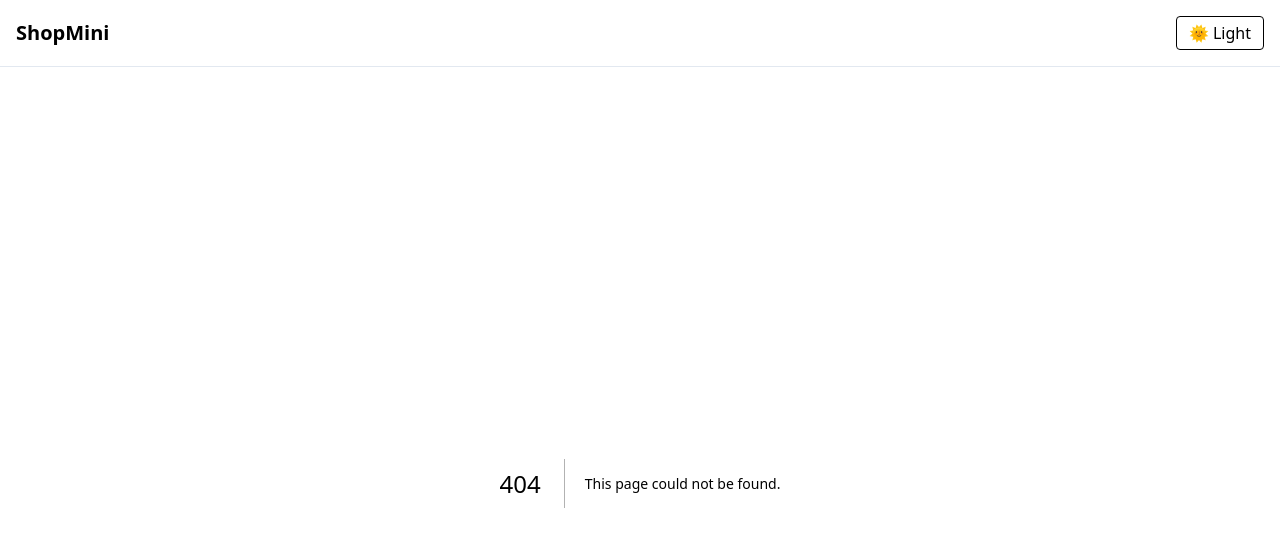
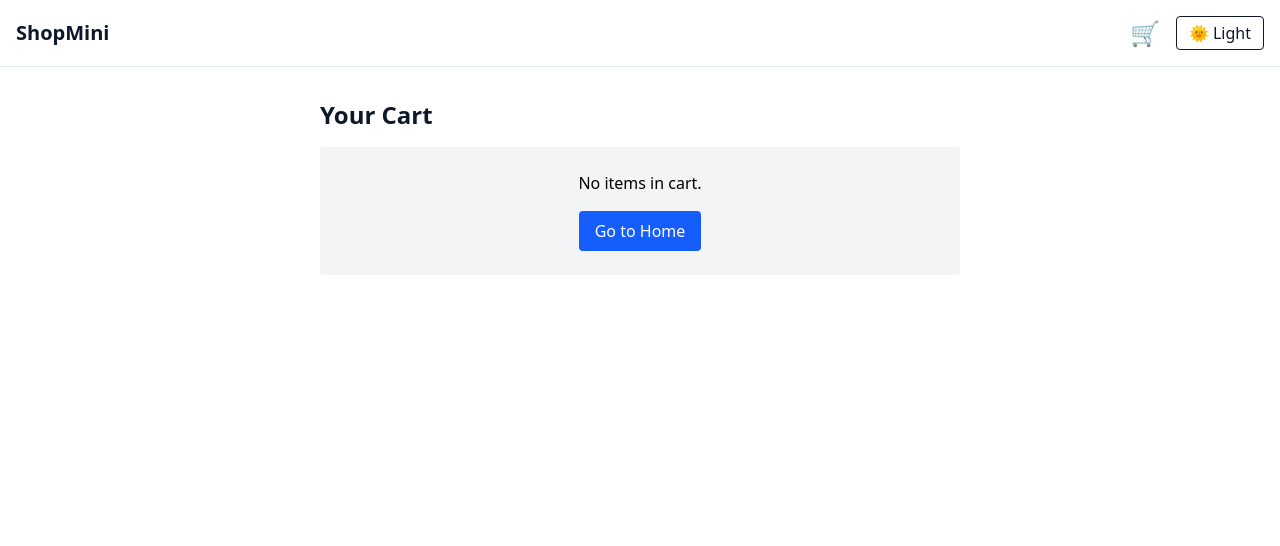
Before and after one commit to UDAY525/nextjs-demotask, a Next.js app: page /cart in a window 1280 px wide. Before the commit this address had no page. Shown: the top 546 px of the page. Built offline with nearby package versions, Linux system fonts and the light colour scheme.

Commit message:
Implement cart functionality with CartNavIcon and CartPage; remove CartButton and update CartContext

```diff
--- /dev/null
+++ b/src/app/cart/page.jsx
@@ -0,0 +1,90 @@
+"use client";
+import React from "react";
+import Link from "next/link";
+import { useCart } from "../../context/CartContext";
+
+const CartPage = () => {
+  const { cart, removeFromCart, addToCart, decreaseQuantity } = useCart();
+
+  // Helper to decrease quantity or remove if qty becomes 0
+  const decreaseQty = (item) => {
+    decreaseQuantity(item);
+  };
+
+  // Helper to increase quantity
+  const increaseQty = (item) => {
+    addToCart(item);
+  };
+
+  const total = cart.reduce(
+    (sum, item) => sum + (item.price || 0) * (item.qty || 1),
+    0
+  );
+
+  return (
+    <div className="max-w-2xl mx-auto p-4">
+      <h1 className="text-2xl font-bold mb-4">Your Cart</h1>
+      {cart.length === 0 ? (
+        <div className="bg-gray-100 dark:bg-gray-800 p-6 rounded text-center">
+          <p className="mb-4 text-black">No items in cart.</p>
+          <Link
+            href="/"
+            className="inline-block px-4 py-2 bg-blue-600 text-white  rounded hover:bg-blue-700"
+          >
+            Go to Home
+          </Link>
+        </div>
+      ) : (
+        <>
+          <ul className="divide-y divide-gray-200 dark:divide-gray-700 mb-4">
+            {cart.map((item) => (
+              <li
+                key={item.id}
+                className="flex justify-between items-center py-3"
+              >
+                <div>
+                  <p className="font-medium">{item.title}</p>
+                  <p className="text-sm text-gray-500">
+                    ${item.price} × {item.qty}
+                  </p>
+                  <div className="flex items-center gap-2 mt-1">
+                    <button
+                      onClick={() => decreaseQty(item)}
+                      className="px-2 text-black bg-gray-200 dark:bg-gray-700 rounded"
+                    >
+                      -
+                    </button>
+                    <span>{item.qty}</span>
+                    <button
+                      onClick={() => increaseQty(item)}
+                      className="px-2 text-black bg-gray-200 dark:bg-gray-700 rounded"
+                    >
+                      +
+                    </button>
+                  </div>
+                </div>
+                <button
+                  onClick={() => removeFromCart(item.id)}
+                  className="text-red-500 text-sm"
+                >
+                  Remove
+                </button>
+              </li>
+            ))}
+          </ul>
+          <div className="text-right font-semibold">
+            Total: ${total.toFixed(2)}
+          </div>
+          <Link
+            href="/"
+            className="inline-block mt-6 px-4 py-2 bg-blue-600 text-white rounded hover:bg-blue-700"
+          >
+            Continue Shopping
+          </Link>
+        </>
+      )}
+    </div>
+  );
+};
+
+export default CartPage;
--- a/src/app/layout.js
+++ b/src/app/layout.js
@@ -2,7 +2,7 @@
 import React, { useEffect, useState } from "react";
 import "./globals.css";
 import ThemeToggle from "../components/ThemeToggle";
-import { CartProvider } from "../context/CartContext";
+import { CartProvider, useCart } from "../context/CartContext";
 import Link from "next/link";
 
 export default function RootLayout({ children }) {
@@ -16,6 +16,25 @@ export default function RootLayout({ children }) {
     if (theme === "dark") document.documentElement.classList.add("dark");
   }, []);
 
+  // Cart size logic
+  function CartNavIcon() {
+    const { cart } = useCart();
+    console.log(cart);
+    const cartSize = cart.reduce((sum, item) => sum + item.quantity, 0);
+    return (
+      <Link href="/cart">
+        <div className="relative flex items-center">
+          <span className="text-2xl">🛒</span>
+          {cart.length > 0 && (
+            <span className="absolute -top-2 -right-2 bg-red-500 text-white text-xs px-2 py-0.5 rounded-full">
+              {cart.length}
+            </span>
+          )}
+        </div>
+      </Link>
+    );
+  }
+
   return (
     <html lang="en">
       <head />
@@ -27,6 +46,7 @@ export default function RootLayout({ children }) {
                 ShopMini
               </Link>
               <nav className="ml-auto flex items-center gap-4">
+                <CartNavIcon />
                 <ThemeToggle />
               </nav>
             </div>
--- a/src/components/CartButton.js
+++ /dev/null
@@ -1,90 +0,0 @@
-"use client";
-import { useState } from "react";
-import { useCart } from "./CartContext";
-
-export default function CartButton() {
-  const { cart, removeFromCart, updateQuantity } = useCart();
-  const [open, setOpen] = useState(false);
-
-  const total = cart.reduce((sum, item) => sum + item.price * item.quantity, 0);
-
-  return (
-    <>
-      {/* Floating button */}
-      <button
-        onClick={() => setOpen(!open)}
-        className="fixed bottom-4 right-4 bg-blue-600 text-white px-4 py-3 rounded-full shadow-lg flex items-center gap-2"
-      >
-        🛒{" "}
-        {cart.length > 0 && (
-          <span className="bg-red-500 text-white text-sm px-2 py-0.5 rounded-full">
-            {cart.reduce((sum, item) => sum + item.quantity, 0)}
-          </span>
-        )}
-      </button>
-
-      {/* Mini cart drawer */}
-      {open && (
-        <div className="fixed bottom-20 right-4 w-80 max-h-[70vh] overflow-y-auto bg-white dark:bg-gray-800 border rounded-lg shadow-xl p-4 z-50">
-          <h2 className="text-lg font-semibold mb-3">Your Cart</h2>
-
-          {cart.length === 0 ? (
-            <p className="text-sm text-gray-500">Cart is empty</p>
-          ) : (
-            <ul className="space-y-3">
-              {cart.map((item) => (
-                <li
-                  key={item.id}
-                  className="flex justify-between items-center border-b pb-2"
-                >
-                  <div>
-                    <p className="font-medium text-sm">{item.title}</p>
-                    <p className="text-xs text-gray-500">${item.price}</p>
-                    <div className="flex items-center gap-2 mt-1">
-                      <button
-                        onClick={() =>
-                          updateQuantity(item.id, item.quantity - 1)
-                        }
-                        className="px-2 bg-gray-200 dark:bg-gray-700 rounded"
-                        disabled={item.quantity <= 1}
-                      >
-                        -
-                      </button>
-                      <span>{item.quantity}</span>
-                      <button
-                        onClick={() =>
-                          updateQuantity(item.id, item.quantity + 1)
-                        }
-                        className="px-2 bg-gray-200 dark:bg-gray-700 rounded"
-                      >
-                        +
-                      </button>
-                    </div>
-                  </div>
-                  <button
-                    onClick={() => removeFromCart(item.id)}
-                    className="text-red-500 text-sm"
-                  >
-                    ✕
-                  </button>
-                </li>
-              ))}
-            </ul>
-          )}
-
-          {cart.length > 0 && (
-            <div className="mt-4 border-t pt-3">
-              <p className="font-semibold">Total: ${total.toFixed(2)}</p>
-              <button
-                onClick={() => alert("This is a demo assignment")}
-                className="w-full mt-2 bg-green-600 text-white py-2 rounded-lg hover:bg-green-700"
-              >
-                Checkout
-              </button>
-            </div>
-          )}
-        </div>
-      )}
-    </>
-  );
-}
--- a/src/components/CartContext.js
+++ /dev/null
@@ -1,55 +0,0 @@
-"use client";
-import { createContext, useContext, useEffect, useState } from "react";
-
-const CartContext = createContext();
-
-export function CartProvider({ children }) {
-  const [cart, setCart] = useState([]);
-
-  useEffect(() => {
-    const stored = localStorage.getItem("cart");
-    if (stored) setCart(JSON.parse(stored));
-  }, []);
-
-  useEffect(() => {
-    localStorage.setItem("cart", JSON.stringify(cart));
-  }, [cart]);
-
-  const addToCart = (product) => {
-    setCart((prev) => {
-      const existing = prev.find((item) => item.id === product.id);
-      if (existing) {
-        return prev.map((item) =>
-          item.id === product.id
-            ? { ...item, quantity: item.quantity + 1 }
-            : item
-        );
-      }
-      return [...prev, { ...product, quantity: 1 }];
-    });
-  };
-
-  const removeFromCart = (id) => {
-    setCart((prev) => prev.filter((item) => item.id !== id));
-  };
-
-  const updateQuantity = (id, qty) => {
-    setCart((prev) =>
-      prev.map((item) =>
-        item.id === id ? { ...item, quantity: Math.max(1, qty) } : item
-      )
-    );
-  };
-
-  return (
-    <CartContext.Provider
-      value={{ cart, addToCart, removeFromCart, updateQuantity }}
-    >
-      {children}
-    </CartContext.Provider>
-  );
-}
-
-export function useCart() {
-  return useContext(CartContext);
-}
--- a/src/components/ProductCard.js
+++ b/src/components/ProductCard.js
@@ -1,8 +1,10 @@
 "use client";
 import React from "react";
 import Link from "next/link";
+import { useCart } from "@/context/CartContext";
 
 export default function ProductCard({ product }) {
+  const { addToCart } = useCart();
   return (
     <article className="border rounded p-3 flex flex-col gap-2 hover:shadow-lg transition-shadow">
       <Link href={`/product/${product.id}`}>
@@ -15,12 +17,18 @@ export default function ProductCard({ product }) {
           {product.title}
         </h3>
       </Link>
-      <div className="mt-auto flex items-center justify-between">
+      <div className="mt-auto flex flex-col lg:flex-row items-center justify-between">
         <span className="font-bold">${product.price}</span>
-        <span className="text-xs px-2 py-1 bg-slate-100 dark:bg-slate-800 rounded">
+        <span className="text-xs px-2 py-1 bg-slate-100 text-black capitalize dark:bg-slate-800 rounded">
           {product.category}
         </span>
       </div>
+      <button
+        onClick={() => addToCart(product)}
+        className="px-4 py-2 rounded bg-indigo-600 text-white"
+      >
+        Add to Cart
+      </button>
     </article>
   );
 }
--- a/src/context/CartContext.js
+++ b/src/context/CartContext.js
@@ -19,6 +19,7 @@ export function CartProvider({ children }) {
   }, [cart]);
 
   const addToCart = (product) => {
+    console.log("Adding to cart");
     setCart((prev) => {
       const found = prev.find((p) => p.id === product.id);
       if (found)
@@ -29,11 +30,21 @@ export function CartProvider({ children }) {
     });
   };
 
+  const decreaseQuantity = (product) => {
+    setCart((prev) => {
+      return prev
+        .map((p) => (p.id === product.id ? { ...p, qty: p.qty - 1 } : p))
+        .filter((p) => p.qty > 0);
+    });
+  };
+
   const removeFromCart = (id) =>
     setCart((prev) => prev.filter((p) => p.id !== id));
 
   return (
-    <CartContext.Provider value={{ cart, addToCart, removeFromCart }}>
+    <CartContext.Provider
+      value={{ cart, addToCart, removeFromCart, decreaseQuantity }}
+    >
       {children}
     </CartContext.Provider>
   );
```
